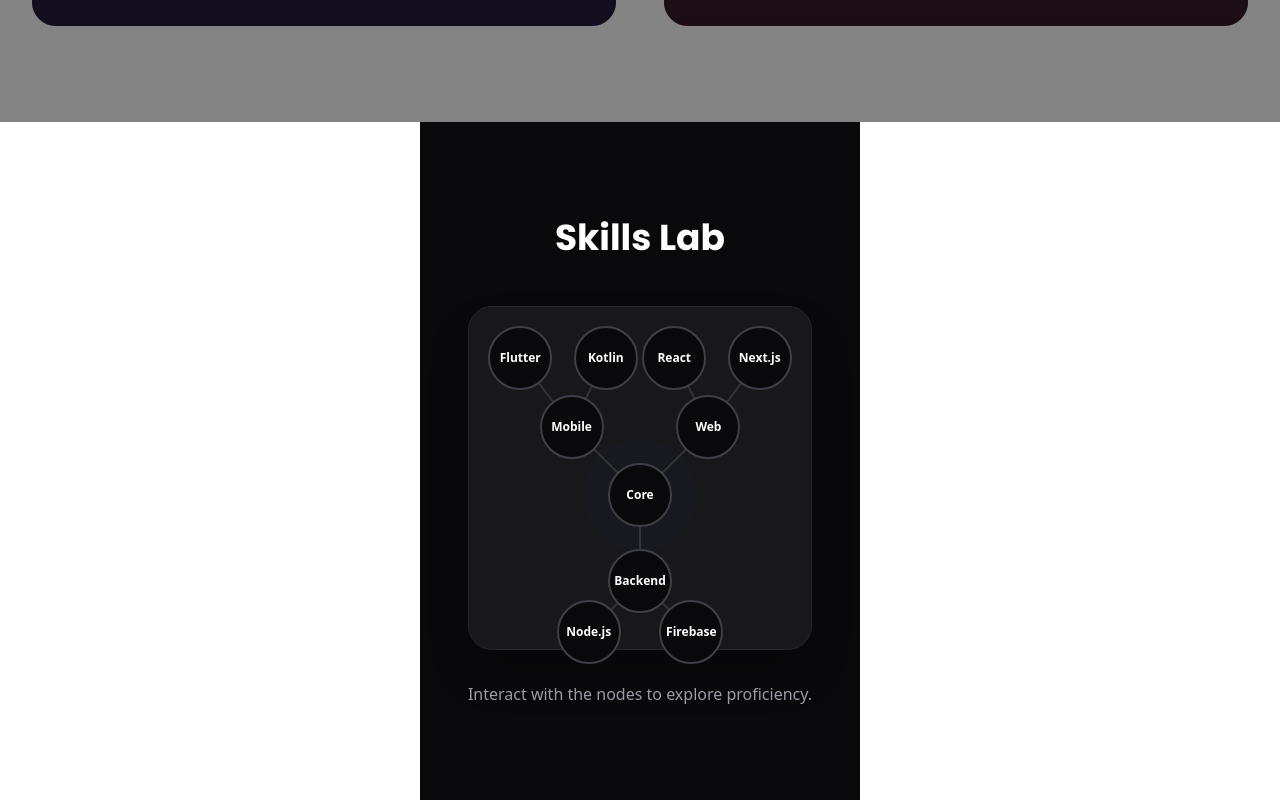
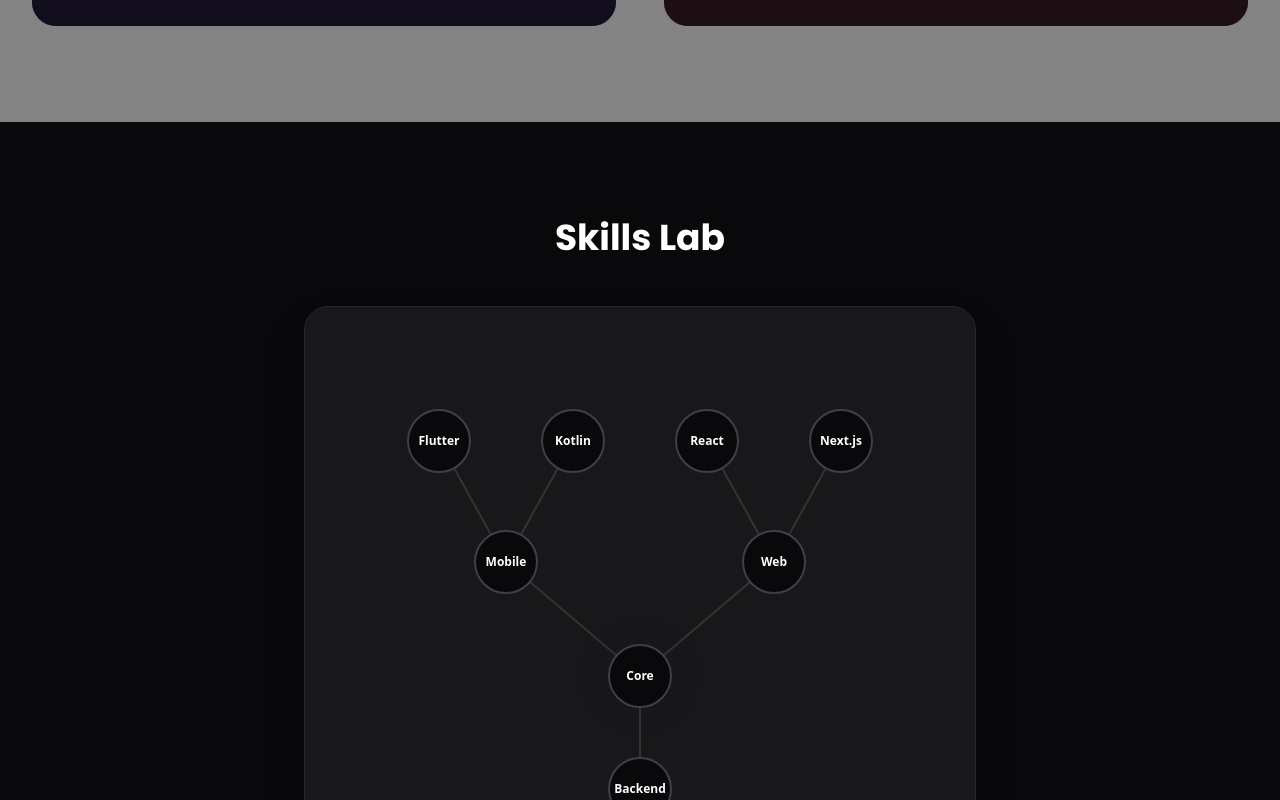
Before and after one commit to shuhaibkt02/portfolio_v2, a Next.js app: page / in a window 1280 px wide. Shown: the part 2000-2800 px from the top of the page. Built offline with nearby package versions, Linux system fonts and the light colour scheme.

Commit message:
ui issues fixed

```diff
--- a/src/app/page.tsx
+++ b/src/app/page.tsx
@@ -8,7 +8,7 @@
 
 export default function Home() {
   return (
-    <main className="flex min-h-screen flex-col items-center justify-between pb-24">
+    <main className="flex min-h-screen flex-col justify-between pb-24">
       <HeroSection />
       <QuickStats />
       <CaseStudiesHub />
--- a/src/components/skills/SkillTree.tsx
+++ b/src/components/skills/SkillTree.tsx
@@ -6,18 +6,18 @@
 // Simple node data structure for the tree
 const skills = [
     { id: "core", x: 50, y: 55, label: "Core", level: "Expert" },
-    { id: "mobile", x: 30, y: 35, label: "Mobile", parent: "core" },
-    { id: "web", x: 70, y: 35, label: "Web", parent: "core" },
-    { id: "backend", x: 50, y: 80, label: "Backend", parent: "core" },
+    { id: "mobile", x: 30, y: 38, label: "Mobile", parent: "core" },
+    { id: "web", x: 70, y: 38, label: "Web", parent: "core" },
+    { id: "backend", x: 50, y: 72, label: "Backend", parent: "core" },
 
-    { id: "flutter", x: 15, y: 15, label: "Flutter", parent: "mobile" },
-    { id: "kotlin", x: 40, y: 15, label: "Kotlin", parent: "mobile" },
+    { id: "flutter", x: 20, y: 20, label: "Flutter", parent: "mobile" },
+    { id: "kotlin", x: 40, y: 20, label: "Kotlin", parent: "mobile" },
 
-    { id: "react", x: 60, y: 15, label: "React", parent: "web" },
-    { id: "nextjs", x: 85, y: 15, label: "Next.js", parent: "web" },
+    { id: "react", x: 60, y: 20, label: "React", parent: "web" },
+    { id: "nextjs", x: 80, y: 20, label: "Next.js", parent: "web" },
 
-    { id: "node", x: 35, y: 95, label: "Node.js", parent: "backend" },
-    { id: "firebase", x: 65, y: 95, label: "Firebase", parent: "backend" },
+    { id: "node", x: 40, y: 87, label: "Node.js", parent: "backend" },
+    { id: "firebase", x: 60, y: 87, label: "Firebase", parent: "backend" },
 ];
 
 export const SkillTree = () => {
@@ -29,7 +29,7 @@
             <div className="mx-auto max-w-7xl px-6 sm:px-12 text-center relative z-10">
                 <h2 className="mb-12 text-3xl font-bold font-heading sm:text-4xl text-white">Skills Lab</h2>
 
-                <div className="relative aspect-square w-full max-w-2xl mx-auto rounded-3xl bg-zinc-900 border border-zinc-800 shadow-2xl p-8">
+                <div className="relative min-h-[600px] w-full md:aspect-square max-w-2xl mx-auto rounded-3xl bg-zinc-900 border border-zinc-800 shadow-2xl p-8">
                     {/* SVG Connections */}
                     <svg className="absolute inset-0 h-full w-full pointer-events-none">
                         {skills.map((skill) => {
```
